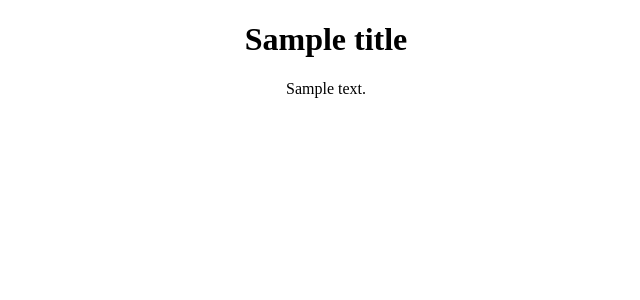
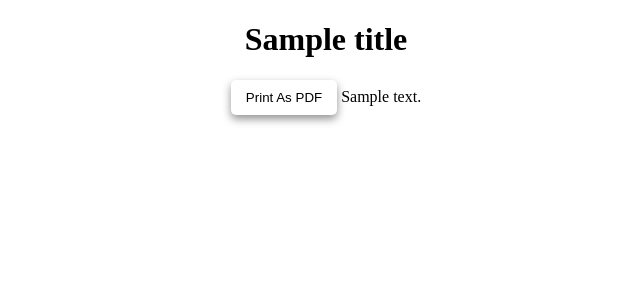
Before and after one commit to abhinav-TB/thread_fetcher, a Python web app: template thread_fetcher/template/template.html in a window 1280 px wide. Shown: the top 300 px of the page, without its empty margins (314-954 px from the left). Run offline with Jinja, Linux system fonts and the light colour scheme; the template is opened without the code that fills it: most values are stand-ins (such as "Sample title", 1, 10 or a date in 2020).

Commit message:
Added print to PDF button.

```diff
--- a/thread_fetcher/html_generation.py
+++ b/thread_fetcher/html_generation.py
@@ -9,6 +9,7 @@ class HTML:
         self.title_text = title_text
         self.file_name = file_name
         self.body = ""
+        self.url = ""
 
 
     def add_tweet_card(self, tweet_text, tweet_media_type=None, tweet_media_urls=None) -> None:
--- a/thread_fetcher/stream.py
+++ b/thread_fetcher/stream.py
@@ -20,6 +20,7 @@ class listener(StreamListener):
         if(not conv_id):return
         print("Tagged by: " + status.user.screen_name)
         url = addr+status.user.screen_name+'/'+conv_id
+        print(url)
         mssg = f"Hi {status.user.name} here is the thread you have requested 😉 \n"
         self.api.send_direct_message(status.user.id_str, mssg +url)
 
--- a/thread_fetcher/template/template.html
+++ b/thread_fetcher/template/template.html
@@ -1,5 +1,10 @@
 <!DOCTYPE HTML>
 <html>
+<script>
+    function print_pdf() {
+        window.print()
+    }
+</script>
 
 <head>
     <title>{{ title }}</title>
@@ -29,11 +34,35 @@
             width: 80%;
             margin: 2.5%;
         }
+
+        button {
+            background-color: #ffffff;
+            box-shadow: 0 4px 8px 0 rgba(0, 0, 0, 0.432);
+            border-radius: 5px;
+            padding: 10px 15px;
+            cursor: pointer;
+            border: none;
+        }
+
+        @media print {
+            @page {
+                margin: 10px;
+            }
+
+            body {
+                margin: 1.6cm;
+            }
+
+            button, video {
+                display: none !important;
+            }
+        }
     </style>
 </head>
 
 <body>
     <h1 class="title">{{ title }}</h1>
+    <button onclick="print_pdf()">Print As PDF</button>
     {{ body }}
 </body>
 
```
